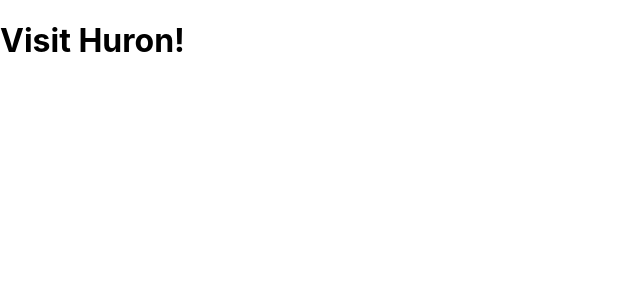
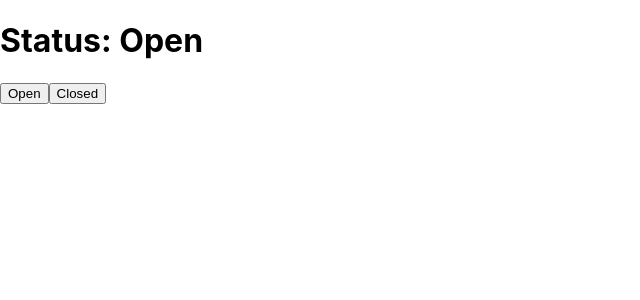
Before and after one commit to DimaBryuhanov/hello-react, a React (Create React App) app: page / in a window 1280 px wide. Shown: the top 300 px of the page, without its empty margins (0-640 px from the left). Built offline with nearby package versions, Linux system fonts and the light colour scheme.

Commit message:
state value woth a HOOK

```diff
--- a/src/index.js
+++ b/src/index.js
@@ -1,46 +1,23 @@
-import React from 'react';
+import React, {useState} from 'react';
 import ReactDOM from 'react-dom';
 import './index.css';
 
-function Lake(props) {
+
+
+function App() {
+  //Hook
+  const [status, setStatus] = useState("Open");
   return (
     <div>
-      <h1>Visit {props.name}!</h1>
+      <h1>Status: {status}</h1>
+      <button onClick={() => setStatus("Open")}>Open</button>
+      <button onClick={() => setStatus("Closed")}>Closed</button>
     </div>
-  )
-}
-
-function SkiResort(props) {
-  return (
-    <div>
-      <h1>Visit {props.name}!</h1>
-    </div>
-  )
-}
-
-function App(props) {
-  return (
-    <React.Fragment>
-      {props.season === "summer" ? (
-        <Lake name="Huron" />
-      ) : (
-          props.season === 'winter' ? (
-            <SkiResort name="Tirol" />
-          ) : (
-              <h1> Come Back Later !</h1>
-            )
-        )}
-    </React.Fragment>
-
   );
 }
 
-//Array destructuring
-const [summer, fall, winter, sprint] = [
-  "summer", "fall", "winter", "spring"
-]
 
 ReactDOM.render(
-  <App season = {summer} />,
+  <App />,
   document.getElementById('root')
 );
```
